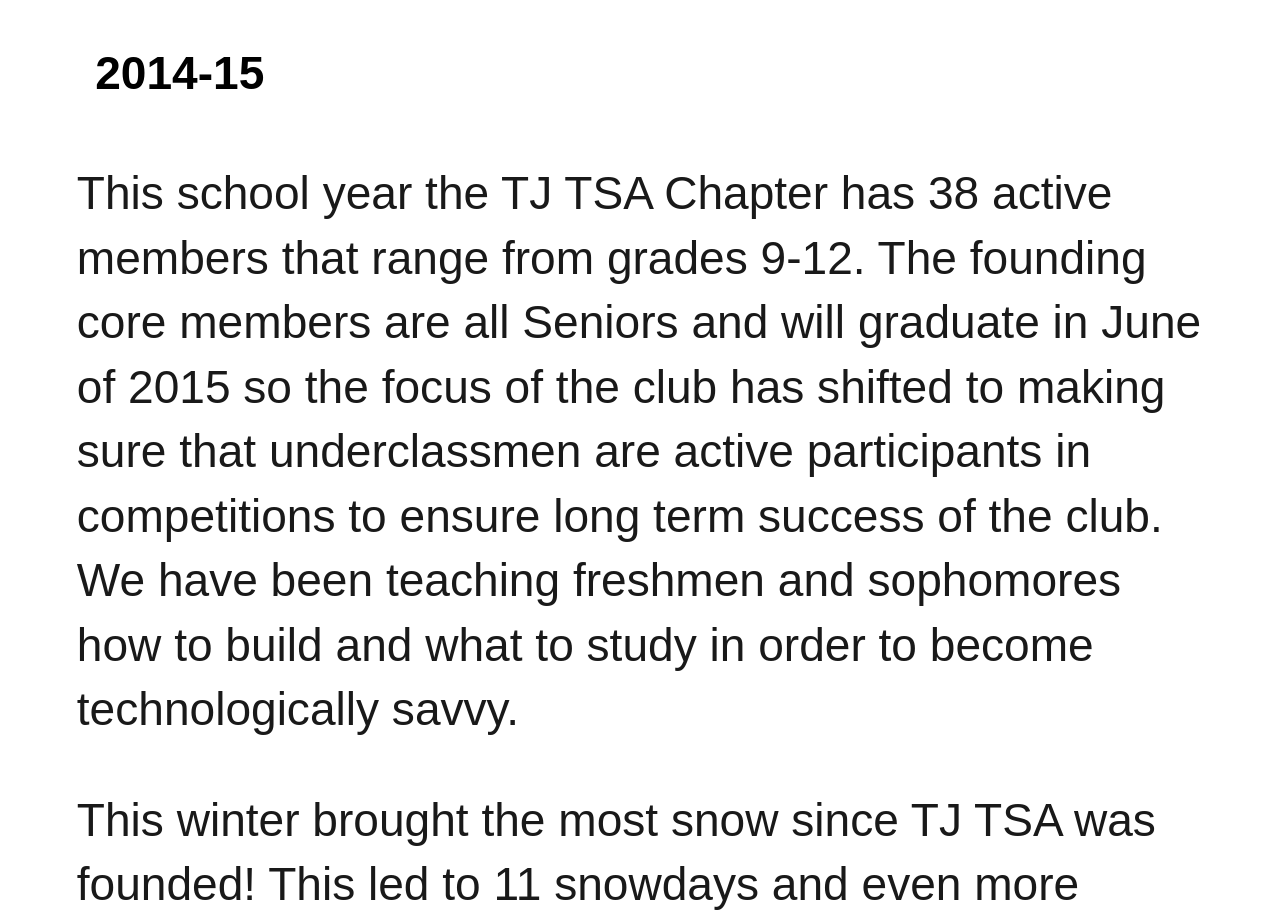
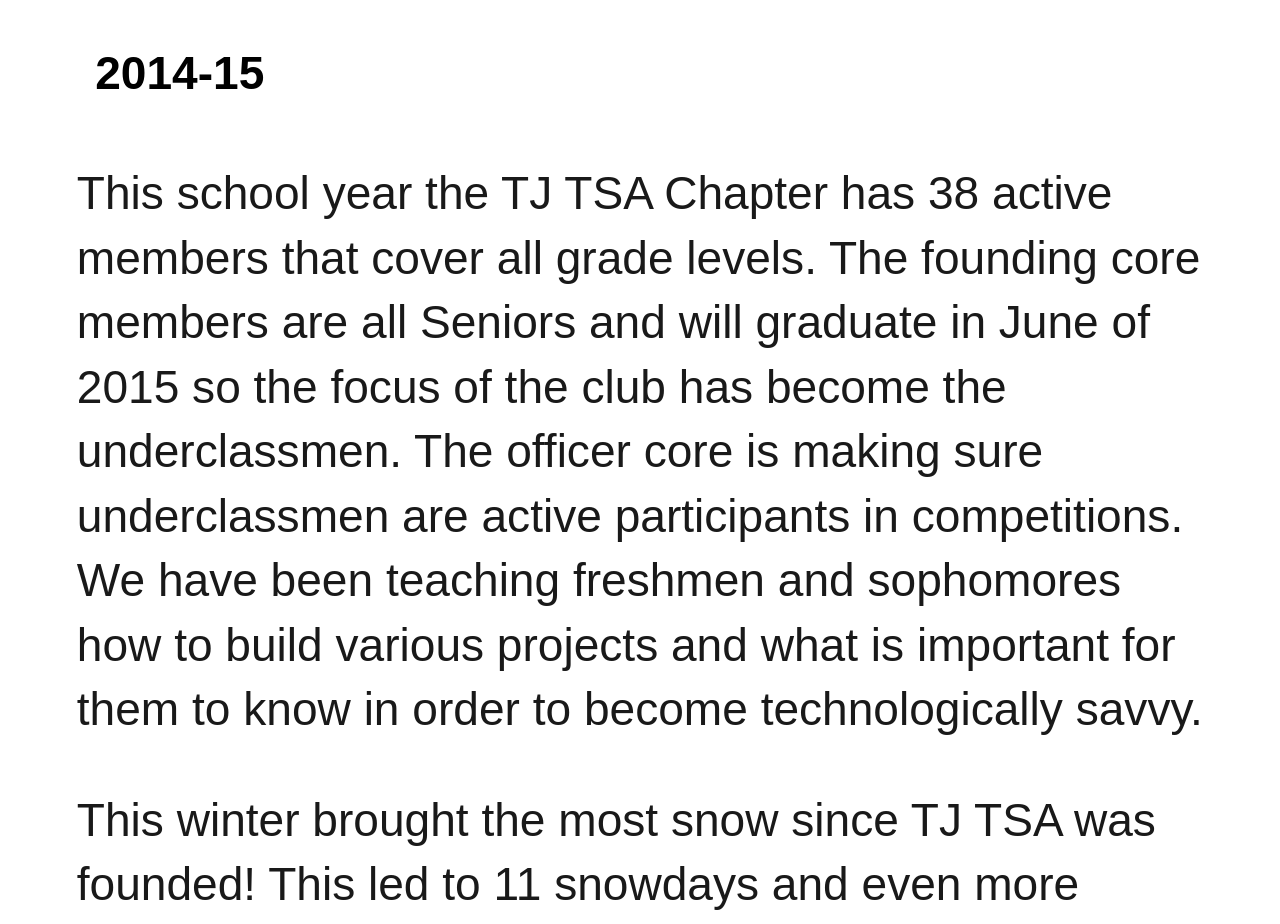
Before and after one commit to danster101/tj-tsa-web-15, a PHP site: page /chapter/index.php in a window 1280 px wide. Shown: the part 854-1778 px from the top of the page. Run offline with PHP 8.4, Linux system fonts and the light colour scheme; some libraries are stand-ins or nearby versions; some web fonts are replaced.

Commit message:
And to the fella over there

```diff
--- a/chapter/about.php
+++ b/chapter/about.php
@@ -2,7 +2,7 @@
 
 <h4>2014-15</h4>
 
-<p>This school year the TJ TSA Chapter has 38 active members that range from grades 9-12. The founding core members are all Seniors and will graduate in June of 2015 so the focus of the club has shifted to making sure that underclassmen are active participants in competitions to ensure long term success of the club. We have been teaching freshmen and sophomores how to build and what to study in order to become technologically savvy.</p>
+<p>This school year the TJ TSA Chapter has 38 active members that cover all grade levels. The founding core members are all Seniors and will graduate in June of 2015 so the focus of the club has become the underclassmen. The officer core is making sure underclassmen are active participants in competitions. We have been teaching freshmen and sophomores how to build various projects and what is important for them to know in order to become technologically savvy.</p>
 
 <p>This winter brought the most snow since TJ TSA was founded! This led to 11 snowdays and even more delays, including the Northern Regional Fair which got pushed back by two weeks. This new date caused a lot of conflicts amongst members but by coordinating project drop-offs and rides, we had a large presence and won 10 trophies!</p>
 
```
